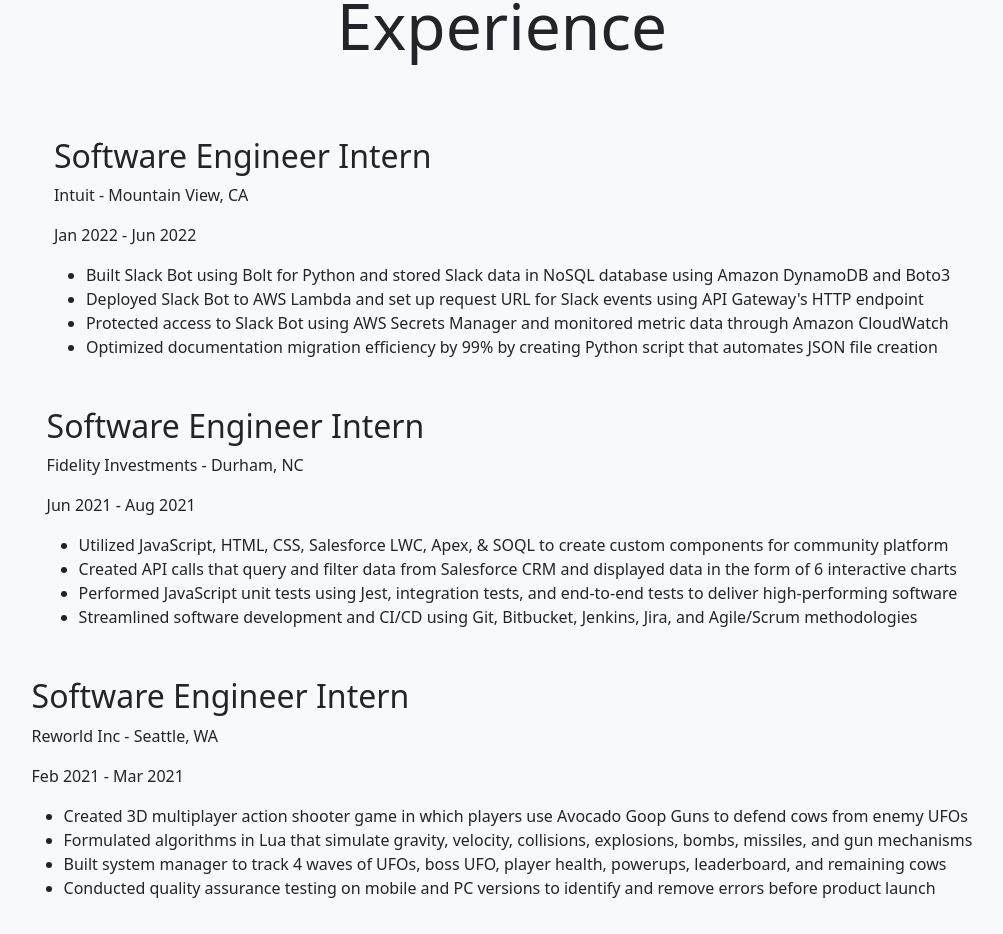
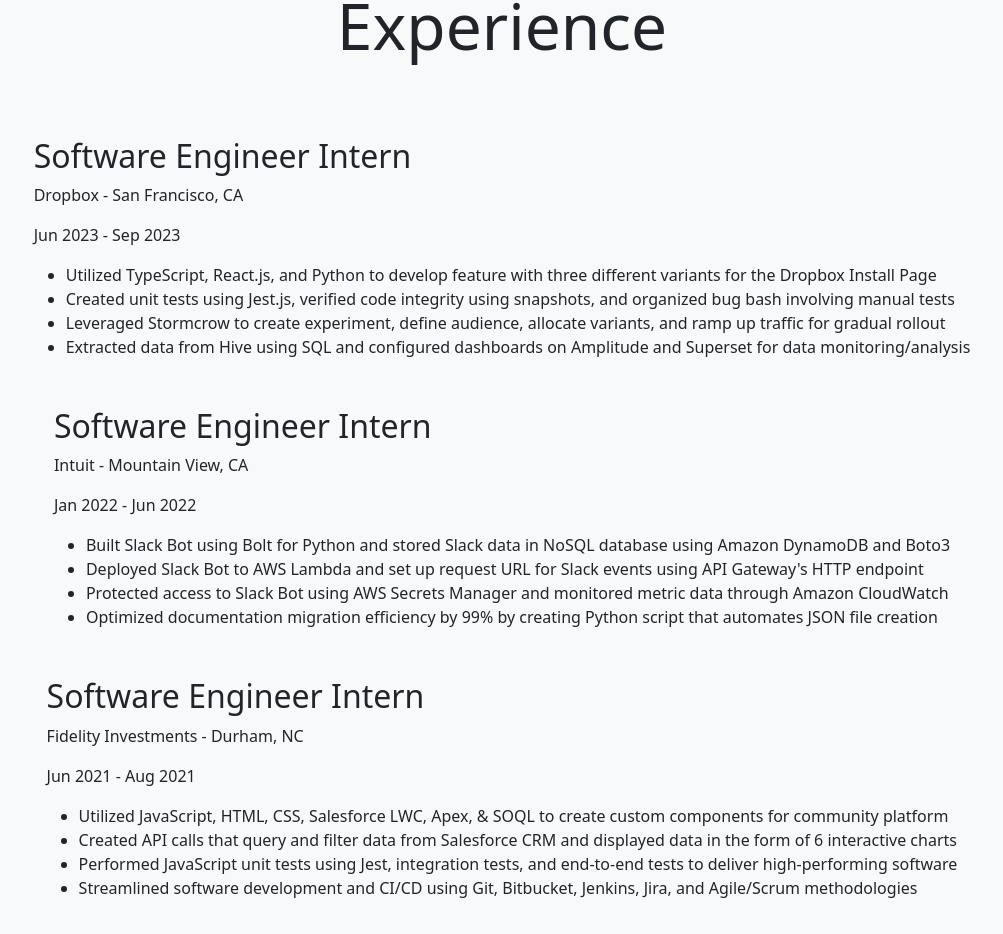
Before and after one commit to lucywbeck/lucywbeck.github.io, a React (Create React App) app: page / in a window 1280 px wide. Shown: the part 1749-2683 px from the top of the page, without its empty margins (138-1141 px from the left). Built offline with nearby package versions, Linux system fonts and the light colour scheme.

Commit message:
update resume

```diff
--- a/src/components/ExperiencePage/ExperiencePage.js
+++ b/src/components/ExperiencePage/ExperiencePage.js
@@ -6,6 +6,18 @@ export default function ExperiencePage() {
         <div id="experience" className="experience">
             <h1>Experience</h1>
             <div className="experience-container">
+            <div>
+                  <h2>Software Engineer Intern</h2>
+                  <p>Dropbox - San Francisco, CA</p>
+                  <p>Jun 2023 - Sep 2023</p>
+                      <ul>
+                          <li>Utilized TypeScript, React.js, and Python to develop feature with three different variants for the Dropbox Install Page</li>
+                          <li>Created unit tests using Jest.js, verified code integrity using snapshots, and organized bug bash involving manual tests</li>
+                          <li>Leveraged Stormcrow to create experiment, define audience, allocate variants, and ramp up traffic for gradual rollout</li>
+                          <li>Extracted data from Hive using SQL and configured dashboards on Amplitude and Superset for data monitoring/analysis</li>
+                      </ul>
+              </div>
+
               <div>
                   <h2>Software Engineer Intern</h2>
                   <p>Intuit - Mountain View, CA</p>
```
Also changed, not shown: 1 other file (tests, documents, lock files or other folders).
